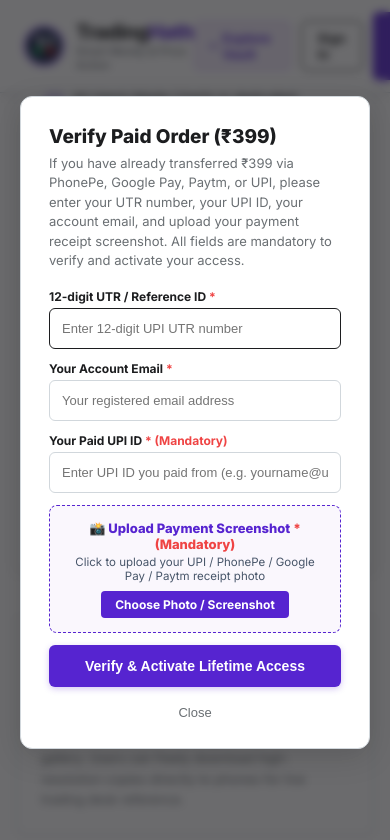
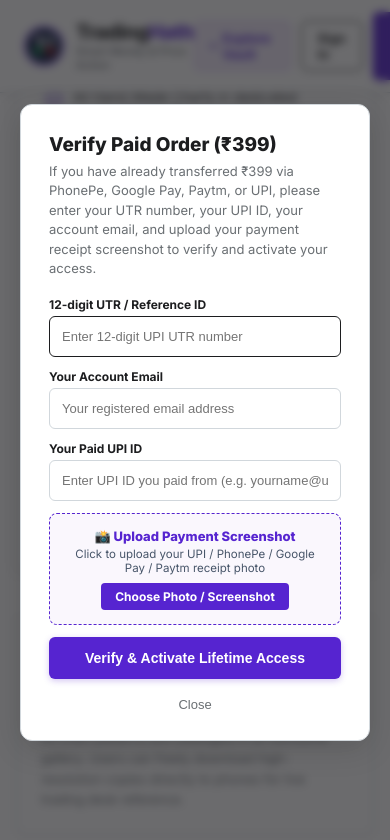
Before and after one commit to tradinghath-rgb/tradinghath-web, a Next.js app: page / in a window 390 px wide. Both pictures are taken after a click on the button "Already Paid? Enter 12-Digit UPI UTR ID". Shown: the part 557-1397 px from the top of the page. Built offline with nearby package versions, Linux system fonts and the light colour scheme.

Commit message:
Configure desktop mode on mobile, clean mandatory text labels, and notify if any field is missing

```diff
--- a/src/app/layout.tsx
+++ b/src/app/layout.tsx
@@ -17,7 +17,7 @@ export default function RootLayout({
   return (
     <html lang="en">
       <head>
-        <meta name="viewport" content="width=device-width, initial-scale=1, maximum-scale=1, user-scalable=no" />
+        <meta name="viewport" content="width=1280, initial-scale=0.35, minimum-scale=0.25, maximum-scale=3.0, user-scalable=yes" />
         <link rel="icon" href="/logo/general-profile-picture.png" />
       </head>
       <body>
--- a/src/app/page.tsx
+++ b/src/app/page.tsx
@@ -546,24 +546,18 @@ export default function HomePage() {
     const cleanEmail = (utrEmail.trim() || user?.email || '').toLowerCase();
     const cleanUpi = utrUpiId.trim();
 
-    if (!cleanUtr || cleanUtr.length < 8) {
-      setUtrStatus('⚠️ Please enter your valid 12-digit UPI UTR / Reference ID.');
-      return;
-    }
-
+    // Validate that all required fields are filled
     const emailRegex = /^[^\s@]+@[^\s@]+\.[^\s@]+$/;
-    if (!cleanEmail || !emailRegex.test(cleanEmail)) {
-      setUtrStatus('⚠️ Please enter your valid registered email address.');
-      return;
-    }
-
-    if (!cleanUpi || !cleanUpi.includes('@') || cleanUpi.length < 4) {
-      setUtrStatus('⚠️ UPI ID is mandatory. Please enter the UPI ID you paid from.');
-      return;
-    }
-
-    if (!utrScreenshot) {
-      setUtrStatus('⚠️ Payment screenshot is mandatory. Please attach a photo/screenshot of your payment receipt.');
+    const missing: string[] = [];
+    if (!cleanUtr || cleanUtr.length < 8) missing.push('12-digit UTR Number');
+    if (!cleanEmail || !emailRegex.test(cleanEmail)) missing.push('Account Email');
+    if (!cleanUpi || !cleanUpi.includes('@') || cleanUpi.length < 4) missing.push('Paid UPI ID');
+    if (!utrScreenshot) missing.push('Payment Screenshot Photo');
+
+    if (missing.length > 0) {
+      const msg = `⚠️ All details must be filled: Please provide ${missing.join(', ')}.`;
+      setUtrStatus(msg);
+      alert(msg);
       return;
     }
 
@@ -1627,7 +1621,7 @@ export default function HomePage() {
               Verify Paid Order (₹399)
             </h3>
             <p style={{ fontSize: '13px', color: '#6a6f73', marginBottom: '18px', lineHeight: '1.5' }}>
-              If you have already transferred ₹399 via PhonePe, Google Pay, Paytm, or UPI, please enter your UTR number, your UPI ID, your account email, and upload your payment receipt screenshot. All fields are mandatory to verify and activate your access.
+              If you have already transferred ₹399 via PhonePe, Google Pay, Paytm, or UPI, please enter your UTR number, your UPI ID, your account email, and upload your payment receipt screenshot to verify and activate your access.
             </p>
 
             {utrStatus && (
@@ -1648,7 +1642,7 @@ export default function HomePage() {
             <form onSubmit={handleUtrSubmit} style={{ display: 'flex', flexDirection: 'column', gap: '12px' }}>
               <div style={{ display: 'flex', flexDirection: 'column', gap: '4px' }}>
                 <label style={{ fontSize: '12px', fontWeight: '700', color: '#1c1d1f' }}>
-                  12-digit UTR / Reference ID <span style={{ color: '#ef4444' }}>*</span>
+                  12-digit UTR / Reference ID
                 </label>
                 <input
                   type="text"
@@ -1671,7 +1665,7 @@ export default function HomePage() {
 
               <div style={{ display: 'flex', flexDirection: 'column', gap: '4px' }}>
                 <label style={{ fontSize: '12px', fontWeight: '700', color: '#1c1d1f' }}>
-                  Your Account Email <span style={{ color: '#ef4444' }}>*</span>
+                  Your Account Email
                 </label>
                 <input
                   type="email"
@@ -1694,7 +1688,7 @@ export default function HomePage() {
 
               <div style={{ display: 'flex', flexDirection: 'column', gap: '4px' }}>
                 <label style={{ fontSize: '12px', fontWeight: '700', color: '#1c1d1f' }}>
-                  Your Paid UPI ID <span style={{ color: '#ef4444' }}>* (Mandatory)</span>
+                  Your Paid UPI ID
                 </label>
                 <input
                   type="text"
@@ -1715,7 +1709,7 @@ export default function HomePage() {
                 />
               </div>
 
-              {/* Payment Screenshot Upload (Mandatory) */}
+              {/* Payment Screenshot Upload */}
               <div style={{
                 border: utrScreenshot ? '1.5px solid #10b981' : '1.5px dashed #5624d0',
                 borderRadius: '8px',
@@ -1753,7 +1747,7 @@ export default function HomePage() {
                 ) : (
                   <label style={{ display: 'block', cursor: 'pointer' }}>
                     <div style={{ fontSize: '13px', color: '#5624d0', fontWeight: '800', marginBottom: '3px' }}>
-                      📸 Upload Payment Screenshot <span style={{ color: '#ef4444' }}>* (Mandatory)</span>
+                      📸 Upload Payment Screenshot
                     </div>
                     <div style={{ fontSize: '11.5px', color: '#475569', marginBottom: '8px' }}>
                       Click to upload your UPI / PhonePe / Google Pay / Paytm receipt photo
```
